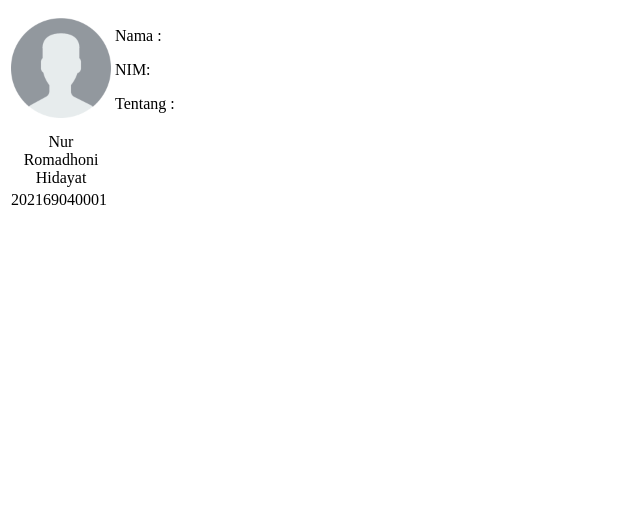
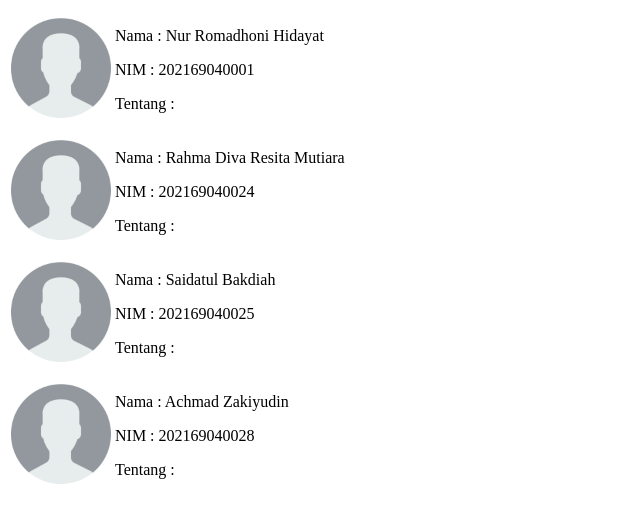
Before and after one commit to TryAgain15/projek-akhir, a PHP site: page /profile.php in a window 1280 px wide. Shown: the top 523 px of the page, without its empty margins (0-640 px from the left). Run offline with PHP 8.4, Linux system fonts and the light colour scheme.

Commit message:
profil progres

```diff
--- a/profile.php
+++ b/profile.php
@@ -13,18 +13,35 @@
             <tr>
                 <td><img src="image/Cara-Mengunci-Foto-Profil-FB.png" alt=""></td>
                 <td style="width: 1000%;">
-                    <p>Nama :</p>
-                    <p>NIM:</p>
+                    <p>Nama : Nur Romadhoni Hidayat</p>
+                    <p>NIM : 202169040001</p>
                     <p>Tentang :</p>
                 </td>
             </tr>
             <tr>
-                <td style="text-align: center ;">Nur Romadhoni Hidayat</td>
+                <td><img src="image/Cara-Mengunci-Foto-Profil-FB.png" alt=""></td>
+                <td style="width: 1000%;">
+                    <p>Nama : Rahma Diva Resita Mutiara</p>
+                    <p>NIM : 202169040024</p>
+                    <p>Tentang :</p>
+                </td>
             </tr>
             <tr>
-                <td>202169040001</td>
+                <td><img src="image/Cara-Mengunci-Foto-Profil-FB.png" alt=""></td>
+                <td style="width: 1000%;">
+                    <p>Nama : Saidatul Bakdiah</p>
+                    <p>NIM : 202169040025</p>
+                    <p>Tentang :</p>
+                </td>
             </tr>
-
+            <tr>
+            <td><img src="image/Cara-Mengunci-Foto-Profil-FB.png" alt=""></td>
+                <td style="width: 1000%;">
+                    <p>Nama : Achmad Zakiyudin</p>
+                    <p>NIM : 202169040028</p>
+                    <p>Tentang :</p>
+                </td>
+            </tr>
         </table>
         </div>
     </body>
```
